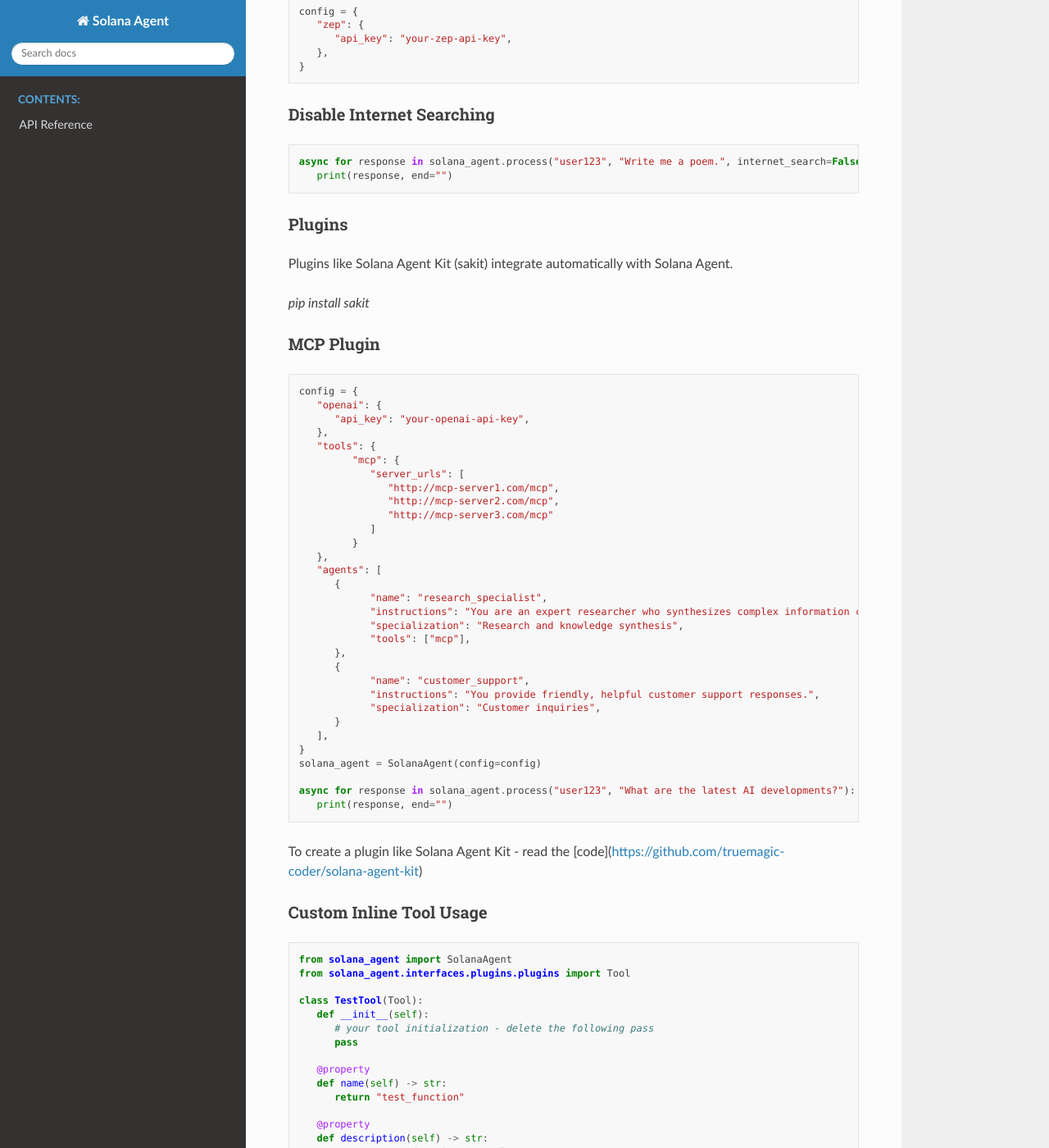
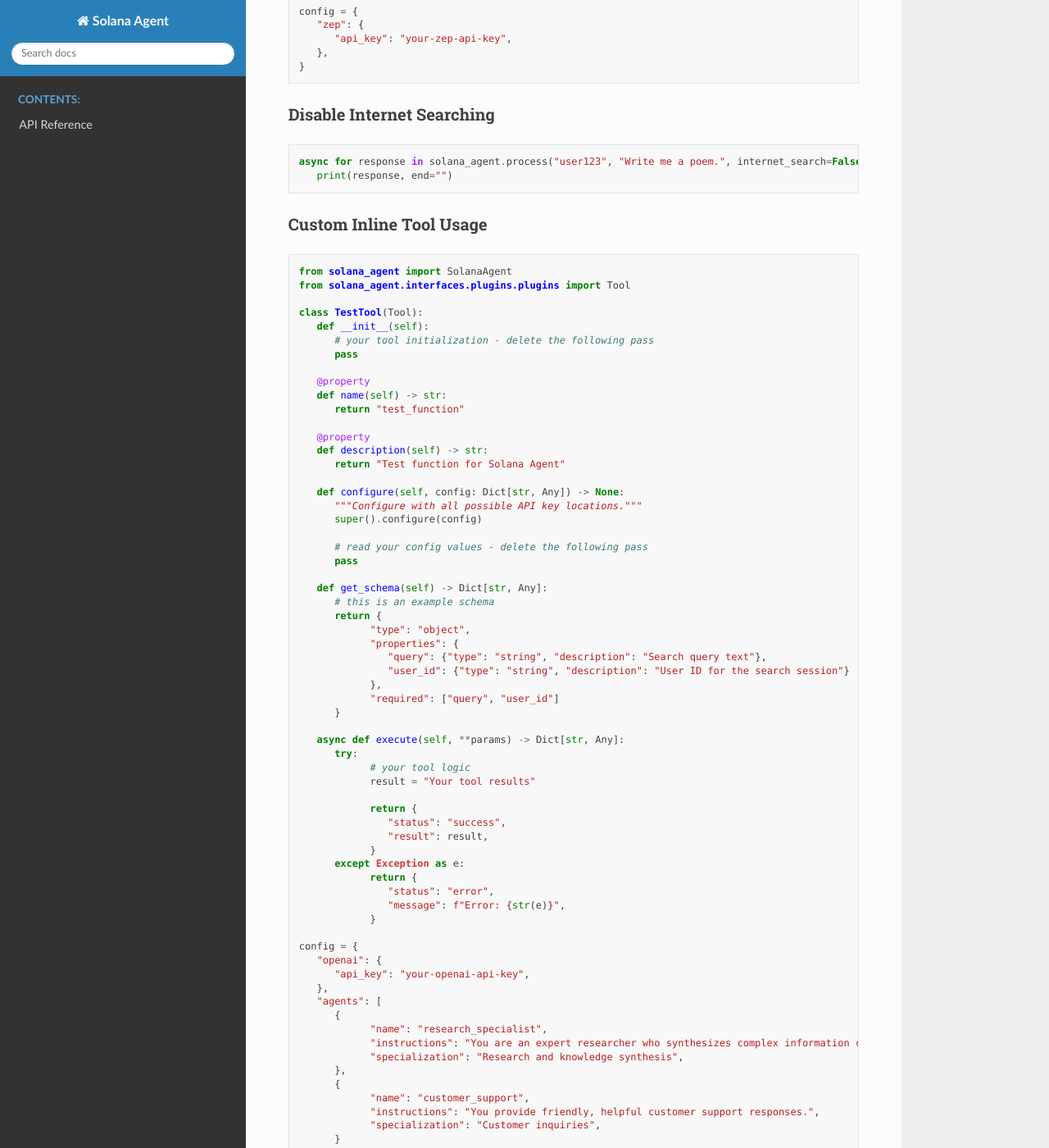
Before and after one commit to truemagic-coder/solana-agent, a Sphinx documentation site: the page built from docs/index.rst, in a window 1280 px wide and 1400 px high, scrolled down 3217 px. Shown: the whole window at 82% size. Built offline with Sphinx 7.4.7 and the Read the Docs theme 3.1.0, drawn with Linux system fonts in a browser that asks for light colours.

```diff
--- a/docs/index.rst
+++ b/docs/index.rst
@@ -196,53 +196,6 @@ Disable Internet Searching
       print(response, end="")
 
 
-
-Plugins
-~~~~~~~~
-
-Plugins like Solana Agent Kit (sakit) integrate automatically with Solana Agent.
-
-`pip install sakit`
-
-MCP Plugin
-~~~~~~~~~~~~~~~~~~~~~~~~~~~~~~~
-
-.. code-block:: python
-
-   config = {
-      "openai": {
-         "api_key": "your-openai-api-key",
-      },
-      "tools": {
-            "mcp": {
-               "server_urls": [
-                  "http://mcp-server1.com/mcp",
-                  "http://mcp-server2.com/mcp",
-                  "http://mcp-server3.com/mcp"
-               ]
-            }
-      },
-      "agents": [
-         {
-               "name": "research_specialist",
-               "instructions": "You are an expert researcher who synthesizes complex information clearly.",
-               "specialization": "Research and knowledge synthesis",
-               "tools": ["mcp"],
-         },
-         {
-               "name": "customer_support",
-               "instructions": "You provide friendly, helpful customer support responses.",
-               "specialization": "Customer inquiries",
-         }
-      ],
-   }
-   solana_agent = SolanaAgent(config=config)
-
-   async for response in solana_agent.process("user123", "What are the latest AI developments?"):
-      print(response, end="")
-
-To create a plugin like Solana Agent Kit - read the [code](https://github.com/truemagic-coder/solana-agent-kit)
-
 Custom Inline Tool Usage
 ~~~~~~~~~~~~~~~~~~~~~~~~~~~~
 
```
Also changed, not shown: README.md (+0 -47 lines).
